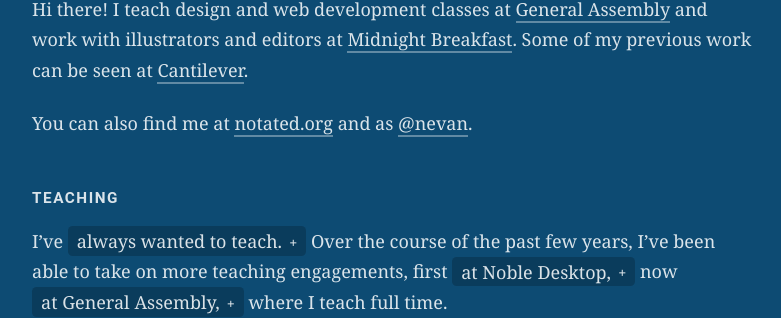
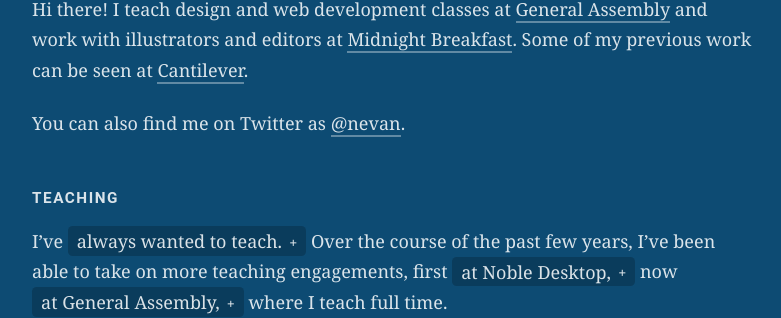
Before and after one commit to nevanscott/nevanscott.github.io, a Jekyll site: the page built from index.md, in a window 1280 px wide. Shown: the part 115-433 px from the top of the page, without its empty margins (248-1029 px from the left). Built offline with Jekyll 4.4.1, drawn with Linux system fonts in a browser that asks for light colours; nearby versions of some CDN libraries; some web fonts are replaced.

Commit message:
Update index.md

```diff
--- a/index.md
+++ b/index.md
@@ -7,7 +7,7 @@ Nevan Scott
 
 Hi there! I teach design and web development classes at [General Assembly](http://generalassemb.ly/) and work with illustrators and editors at [Midnight Breakfast](http://midnightbreakfast.com/). Some of my previous work can be seen at [Cantilever](http://cantilever.co/work/).
 
-You can also find me at [notated.org](http://notated.org/) and as [@nevan](https://twitter.com/nevan).
+You can also find me on Twitter as [@nevan](https://twitter.com/nevan).
 
 
 Teaching
```
